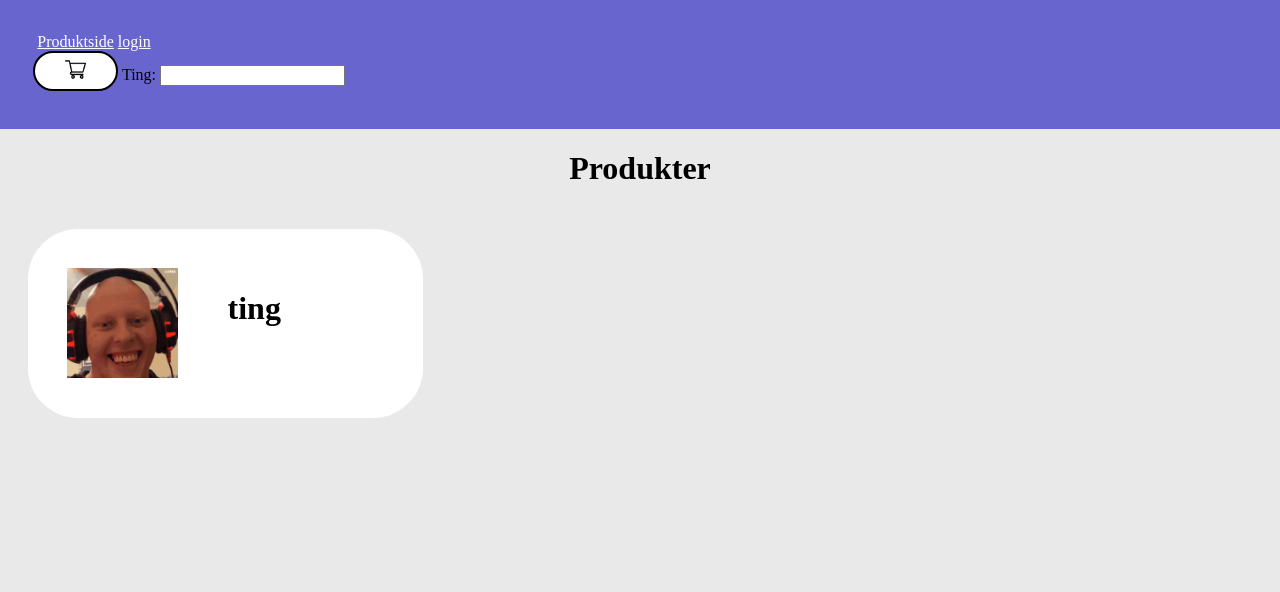
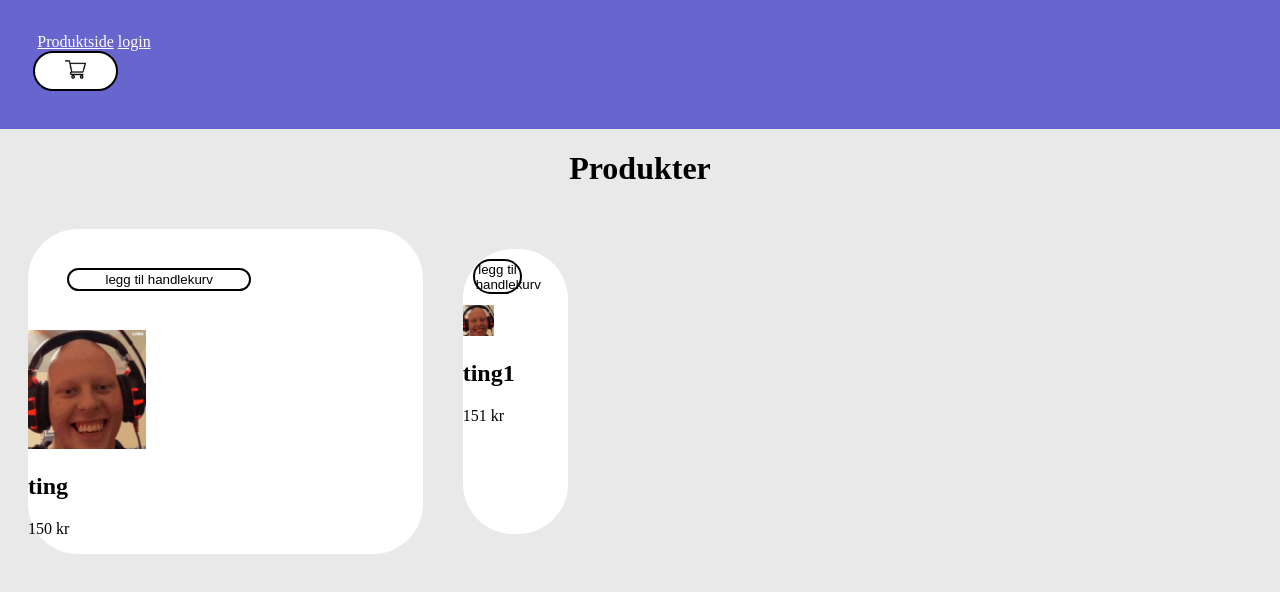
Before and after one commit to pixl0u/im-oppgaver, a plain HTML site: page uke_42/produktside.html in a window 1280 px wide. Drawn offline with Linux system fonts and the light colour scheme.

Commit message:
hjemmeskole

```diff
--- a/uke_42/Prosjekt-nettbutikk.js
+++ b/uke_42/Prosjekt-nettbutikk.js
@@ -3,14 +3,51 @@ const gjem = document.getElementById('gjem')
 const knapp = document.getElementById('knapp')
 const kurv = document.getElementById('kurv')
 const hand = document.getElementById('hand')
+const ding = document.getElementById('ding')
+
 var ting1=0
 
-ting.addEventListener("click", function() {
-    gjem.style.display = "flex";
+const produkter = [
+{
+    navn:'ting',
+    pris: 150,
+    img: 'img/george-droyd.png'
+},
+
+{
+    navn:'ting1',
+    pris: 151,
+    img: 'img/george-droyd.png'
+},
+]
+a=1
+
+for (produkt of produkter) {
+    const goon = document.getElementById('box' + a);
+    goon.innerHTML += ` <div class="produktkort">
+
+        <img src="${produkt.img}" alt="${produkt.navn}">
+
+        <h2>${produkt.navn}</h2>
+
+        <p>${produkt.pris} kr</p> `;
+    a+=1;
+}
+
+goon.addEventListener("click", function() {
+    if (gjem.style.display == 'flex'){gjem.style.display = "none";}
+    else {gjem.style.display = "flex";}
 });
 
-ting.addEventListener("mouseleave", function() {
+goon.addEventListener("mouseleave", function() {
     gjem.style.display = "none";
+    console.log(goon);
+
+});
+
+hand.addEventListener('input', function() {
+    ting1 = Number(hand.value);
+    console.log(ting1);
 });
 
 function ti() {
@@ -19,11 +56,14 @@ function ti() {
     hand.value = ting1
 }
 
+
+
 function handle(){
     if (hand.style.display == 'block') {
         hand.style.display = 'none'
+        ding.style.display = 'none'
     }
     else if(ting1>0){hand.style.display = 'block'
-
+        ding.style.display = 'block'
     }
 }
--- a/uke_42/produktside.html
+++ b/uke_42/produktside.html
@@ -17,25 +17,28 @@
         <button id="kurv" onclick="handle()"><img src="img/shopping-cart.png" alt="cart"></button>
 
 
-        <label for="hand">Ting:</label>
-        <input type="number" id="hand" name="hand" min="0" onclick="ti()">
+        <label for="hand" id="ding">Ting:</label>
+        <input type="number" id="hand" name="hand" min="0">
         </div>
     </div>
 
 <h1>Produkter</h1>
 
 <div class="grid">
-<div class="box" id="ting">
+<div class="box" id="box1">
 <div class="ting">
-<img src="img/george-droyd.png" alt="">
-<h1>ting</h1>
-</div>
-<div id="gjem">
-<p>pris: 599kr</p>
+
 <button id="handlekurv" onclick="ti()">legg til handlekurv</button>
 </div>
 </div>
 
+<div class="grid">
+<div class="box" id="box2">
+<div class="ting">
+
+<button id="handlekurv" onclick="ti()">legg til handlekurv</button>
+</div>
+</div>
 
 
 
--- a/uke_42/style.css
+++ b/uke_42/style.css
@@ -2,7 +2,7 @@
 
     background-color: white;
     border-radius: 50px;
-
+    transition: 0.2s;
 }
 
 body{
@@ -77,3 +77,12 @@ button{
 #kurv{
     width: 7%;
 }
+
+
+#hand{
+    display: none;
+}
+
+#ding{
+    display: none;
+}
```
